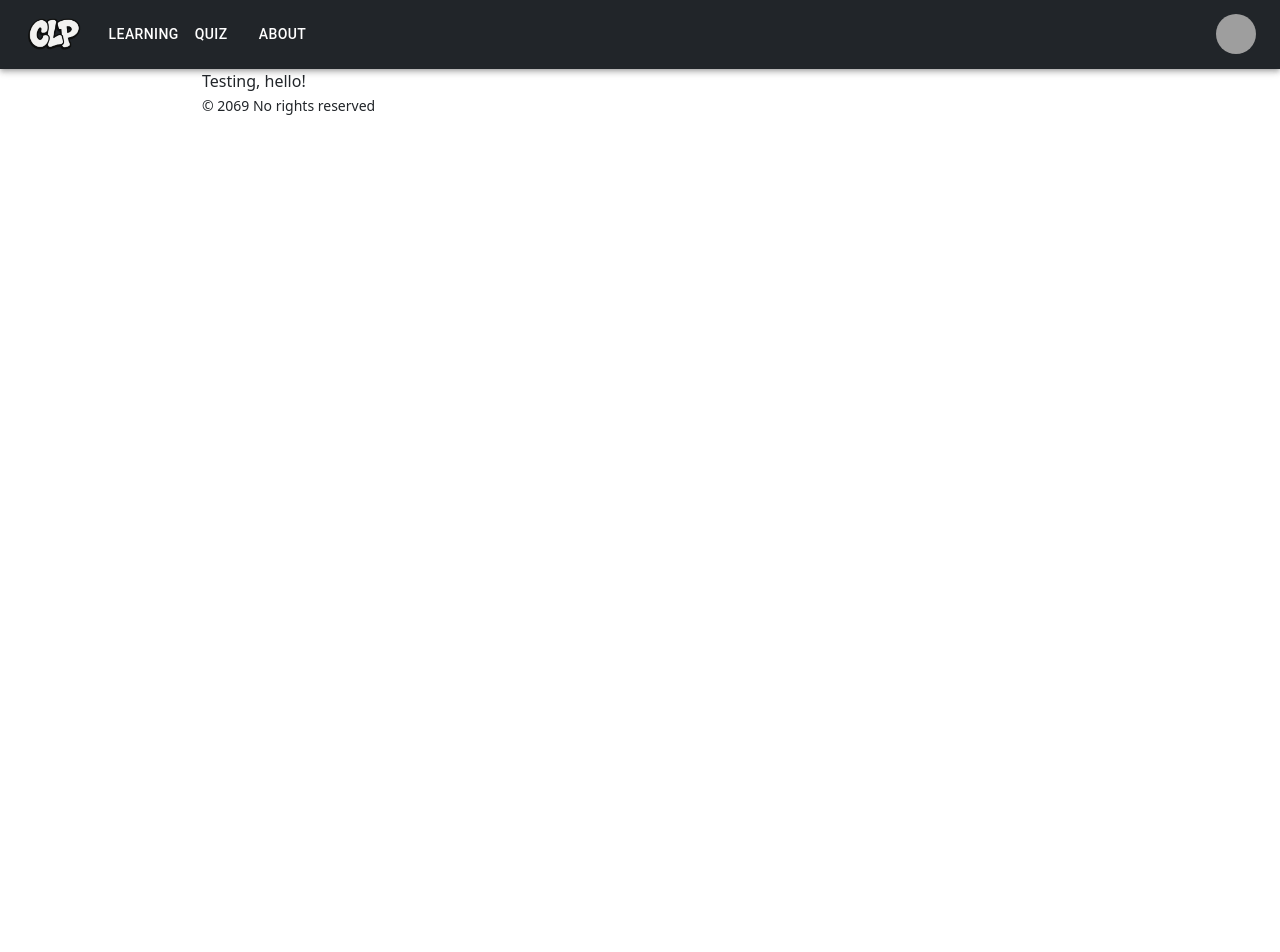
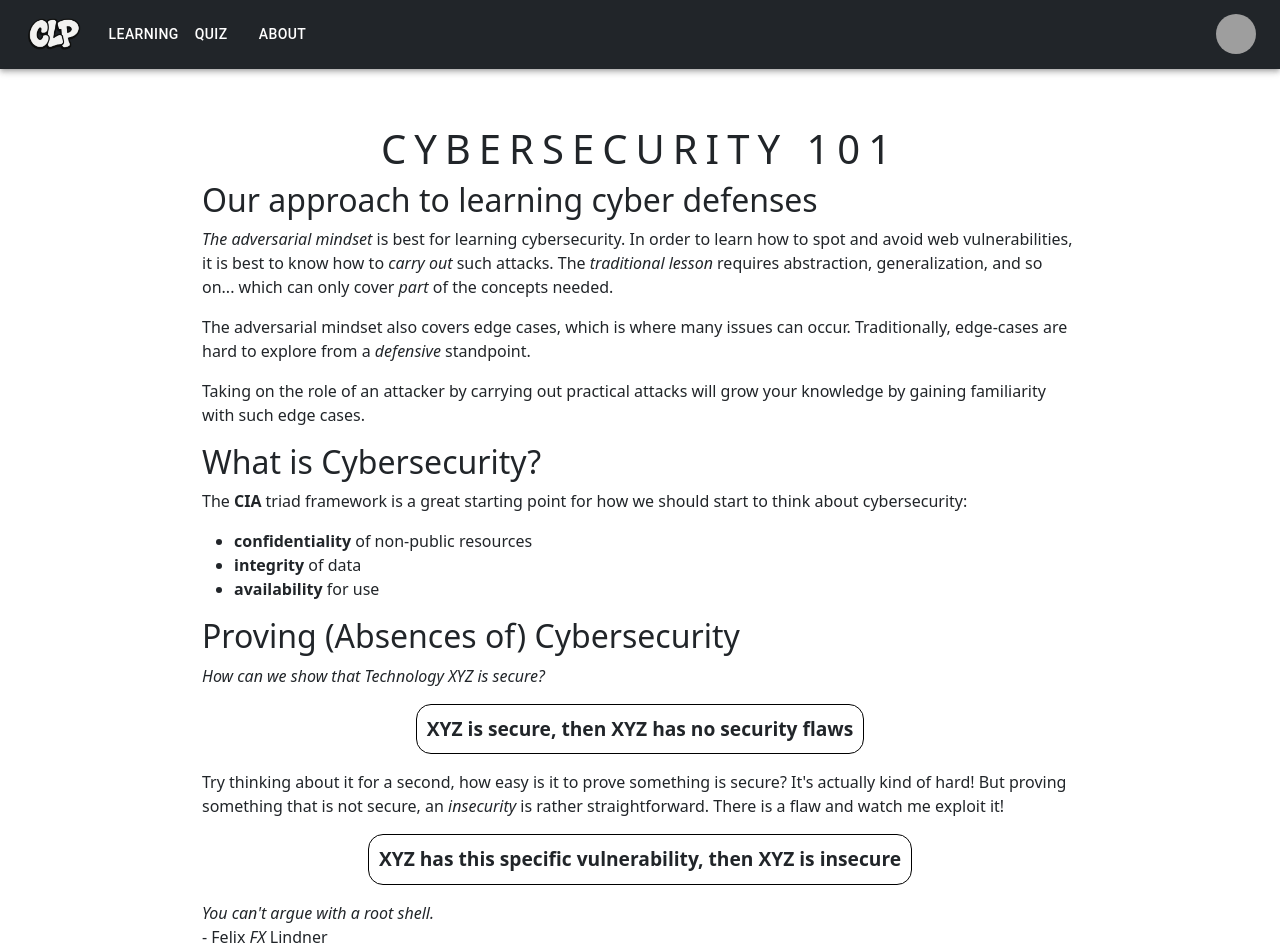
Before and after one commit to paulcostanza/client-learning-protocol, a React (Vite) app: page /#/cybersecurity in a window 1280 px wide. Shown: the top 952 px of the page. Before the commit the page ends 800 px from the top, so only its background shows below. Built offline with nearby package versions, Linux system fonts and the light colour scheme; grey boxes are pictures that could not be loaded; some icons are missing.

Commit message:
added sideBarNav component, applied component to cybersecurity section, add cybersecurity101, and updated cybersecurity todo list

```diff
--- a/src/components/SideBarNav.jsx
+++ b/src/components/SideBarNav.jsx
@@ -1,47 +1,63 @@
-import * as React from 'react';
-import Box from '@mui/material/Box';
-import { SimpleTreeView } from '@mui/x-tree-view/SimpleTreeView';
-import { TreeItem } from '@mui/x-tree-view/TreeItem';
+import Drawer from '@mui/material/Drawer'
+import List from '@mui/material/List'
+import ListItem from '@mui/material/ListItem'
+import ListItemText from '@mui/material/ListItemText'
+import ArrowCircleRightIcon from '@mui/icons-material/ArrowCircleRight'
+import { useState } from 'react'
 
-export default function SideBarNav() {
+const drawerWidth = 240
 
-    const treeHeading = [
-        ["Intro"],
-        ["Python"],
-        ["Java"],
-        ["C"],
-        ["C#"],
-        ["React"]
-    ]
+export default function SideBarNav({ menuItems, selectedSection, setSelectedSection }) {
+    const [open, setOpen] = useState(false)
+    const toggleDrawer = (newOpen) => () => setOpen(newOpen)
+
     return (
-        <Box sx={{ minHeight: 352, minWidth: 250 }}>
-            <SimpleTreeView>
-                <TreeItem itemId="intro" label="Intro">
-                    <TreeItem itemId="grid-community" label="@mui/x-data-grid" />
-                    <TreeItem itemId="grid-pro" label="@mui/x-data-grid-pro" />
-                    <TreeItem itemId="grid-premium" label="@mui/x-data-grid-premium" />
-                </TreeItem>
-                <TreeItem itemId="python" label="Python">
-                    <TreeItem itemId="pickers-community" label="@mui/x-date-pickers" />
-                    <TreeItem itemId="pickers-pro" label="@mui/x-date-pickers-pro" />
-                </TreeItem>
-                <TreeItem itemId="java" label="Java">
-                    <TreeItem itemId="charts-community" label="@mui/x-charts" />
-                    <TreeItem itemId="charts-pro" label="@mui/x-charts-pro" />
-                </TreeItem>
-                <TreeItem itemId="c" label="C">
-                    <TreeItem itemId="tree-view-community" label="@mui/x-tree-view" />
-                    <TreeItem itemId="tree-view-pro" label="@mui/x-tree-view-pro" />
-                </TreeItem>
-                <TreeItem itemId="cSharp" label="C#">
-                    <TreeItem itemId="cSharp-view-community" label="@mui/x-cSharp-view" />
-                    <TreeItem itemId="cSharp-view-pro" label="@mui/x-tree-view-pro" />
-                </TreeItem>
-                <TreeItem itemId="react" label="React">
-                    <TreeItem itemId="react-view-community" label="@mui/x-react-view" />
-                    <TreeItem itemId="react-view-pro" label="@mui/x-tree-view-pro" />
-                </TreeItem>
-            </SimpleTreeView>
-        </Box>
-    );
+        <>
+            <button
+                onClick={toggleDrawer(true)}
+                style={{
+                    background: 'none',
+                    border: 'none',
+                    cursor: 'pointer',
+                    padding: 8,
+                    margin: 8,
+                    transition: 'opacity 0.3s',
+                    opacity: 0.4
+                }}
+                aria-label="Open section menu"
+                onMouseEnter={e => e.currentTarget.style.opacity = 1}
+                onMouseLeave={e => e.currentTarget.style.opacity = 0.4}
+            >
+                <ArrowCircleRightIcon fontSize='large' />
+            </button>
+            <Drawer
+                sx={{ width: drawerWidth }}
+                variant="temporary"
+                anchor="left"
+                open={open}
+                onClose={toggleDrawer(false)}
+            >
+                <List>
+                    {menuItems.map(item => (
+                        <ListItem
+                            key={item}
+                            selected={selectedSection === item}
+                            onClick={() => {
+                                setSelectedSection(item)
+                                setOpen(false)
+                            }}
+                        >
+                            <ListItemText
+                                primary={item}
+                                style={{
+                                    cursor: 'pointer',
+                                    fontWeight: selectedSection === item ? 'bold' : 'normal'
+                                }}
+                            />
+                        </ListItem>
+                    ))}
+                </List>
+            </Drawer>
+        </>
+    )
 }
--- a/src/pages/cybersecurity/CyberSecurity.jsx
+++ b/src/pages/cybersecurity/CyberSecurity.jsx
@@ -1,10 +1,27 @@
+import { useState } from 'react'
+import SectionDrawer from '../../components/SideBarNav'
+import CyberSecurity101 from './CyberSecurity101'
+
+const sectionComponents = {
+    'CyberSecurity 101': <CyberSecurity101 />
+}
+
 export default function CyberSecurity() {
+    const menuItems = Object.keys(sectionComponents)
+    const [selectedSection, setSelectedSection] = useState(menuItems[0])
+
     return (
-        <main>
-            <div className="container">
-                Testing, hello!
-            </div>
-        </main>
-
+        <>
+            <SectionDrawer
+                menuItems={menuItems}
+                selectedSection={selectedSection}
+                setSelectedSection={setSelectedSection}
+            />
+            <main>
+                <div className="container">
+                    {sectionComponents[selectedSection]}
+                </div>
+            </main>
+        </>
     )
 }
--- /dev/null
+++ b/src/pages/cybersecurity/CyberSecurity101.jsx
@@ -0,0 +1,100 @@
+export default function CyberSecurity101() {
+    return (
+        <div>
+
+            <h1>CyberSecurity 101</h1>
+
+            <h2>Our approach to learning cyber defenses</h2>
+            <p>
+                <em>The adversarial mindset</em> is best for learning cybersecurity. In order to learn how to spot and avoid web vulnerabilities, it is best to know how to <em>carry out</em> such attacks. The <em>traditional lesson</em> requires abstraction, generalization, and so on... which can only cover <em>part</em> of the concepts needed.
+            </p>
+            <p>
+                The adversarial mindset also covers edge cases, which is where many issues can occur. Traditionally, edge-cases are hard to explore from a <em>defensive</em> standpoint.
+            </p>
+            <p>
+                Taking on the role of an attacker by carrying out practical attacks will grow your knowledge by gaining familiarity with such edge cases.
+            </p>
+
+            <h2>What is Cybersecurity?</h2>
+            <p>
+                The <strong>CIA</strong> triad framework is a great starting point for how we should start to think about cybersecurity:
+            </p>
+            <ul>
+                <li><strong>confidentiality</strong> of non-public resources</li>
+                <li><strong>integrity</strong> of data</li>
+                <li><strong>availability</strong> for use</li>
+            </ul>
+
+            <h2>Proving (Absences of) Cybersecurity</h2>
+            <p>
+                <em>How can we show that Technology XYZ is secure?</em>
+            </p>
+
+            <div className="focus-text">
+                <p>XYZ is secure, then XYZ has no security flaws</p>
+            </div>
+
+            <p>Try thinking about it for a second, how easy is it to prove something is secure? It's actually kind of hard! But proving something that is not secure, an <em>insecurity</em> is rather straightforward. There is a flaw and watch me exploit it!</p>
+
+            <div className="focus-text">
+                <p>XYZ has this specific vulnerability, then XYZ is insecure</p>
+            </div>
+
+            <blockquote>
+                <em>You can't argue with a root shell.</em><br />
+                - Felix <em>FX</em> Lindner
+            </blockquote>
+
+            <h2>Proving (In)Security</h2>
+            <p>
+                To <em>prove</em> that something is not secure, we simply find (and demonstrate) a vulnerability. Remember the <strong>CIA</strong>? When hacking, our job is to prove that it does <em>not</em> hold, and to break the security model.
+            </p>
+            <strong>Which methods and how to do this?</strong>
+            <p>
+                Through different <em>vulnerabilities</em> and <em>hacking</em> techniques. By applying the right combinations of techniques and finding vulnerabilities, we can expose the failure of the Security Model!
+            </p>
+
+            <p>Here is the tug of war, attack/defense asymmetry that is always being pulled on from both directions:</p>
+            <ol>
+                <li>a chain is only as strong as its weakest link</li>
+                <li>to win, the defender has to block every attack</li>
+                <li>to win, the attacker has to succeed just once</li>
+            </ol>
+            <p>Even good defenses can (will) fail!</p>
+
+            <h2>Cybersecurity Ethics</h2>
+            <h5><em>Hacking Groundrules</em></h5>
+
+            <p>
+                Just because you are learning offensive hacking techniques does not mean you should just use them whenever.
+            </p>
+            <strong>RULE NUMBER ONE:</strong> Don't do anything illegal!
+            <p>
+                What does this mean in a hacking context?
+            </p>
+            <ul>
+                <li>Never ever, ever, ever hack into a system that you do not have explicit permission to hack.</li>
+                <li>Never attempt to find vulnerabilities in a system that you do not own or have permission to audit.</li>
+            </ul>
+            <p>
+                So then how do you practice?
+            </p>
+            <ul>
+                <li>run a server for yourself to hack</li>
+                <li>stick to software and services with <em>bug bounty programs</em></li>
+                <li>become an academic and get some (limited) exceptions</li>
+                <li>become part of the competitive hacking community</li>
+            </ul>
+
+            <p><em>Note:</em> I actually do not care what you do. If you decide to go down the wrong route, it is all on you.</p>
+
+            <h2>Flags</h2>
+
+            <ul>
+                <li> <strong>Flags</strong> are data tokens that you can redeem for points by solving challenges.</li>
+                <li> To run a file: <code>./file-name</code></li>
+            </ul>
+
+        </div>
+    )
+}
--- a/src/styles/styles.css
+++ b/src/styles/styles.css
@@ -42,6 +42,7 @@ body {
 
 
 /******************* A C C O R D I O N | F R O M | B O O T S T R A P *******************/
+/* Need to switch over to material-ui....eventually */
 
 /* .code-block {
     display: block;
@@ -121,6 +122,22 @@ pre,
 .code-snippet {
     overflow: hidden;
     max-width: 900px;
+}
+
+/* outside div of <p> for text that needs to be centered and important */
+.focus-text {
+    display: flex;
+    justify-content: center;
+}
+
+.focus-text p {
+    text-align: center;
+    border: solid black 1px;
+    padding: 10px;
+    width: fit-content;
+    border-radius: 15px;
+    font-size: 1.2em;
+    font-weight: bold;
 }
 
 @media (min-width: 980px) {
```
Also changed, not shown: src/pages/cybersecurity/todo.md (+16 -6 lines).
